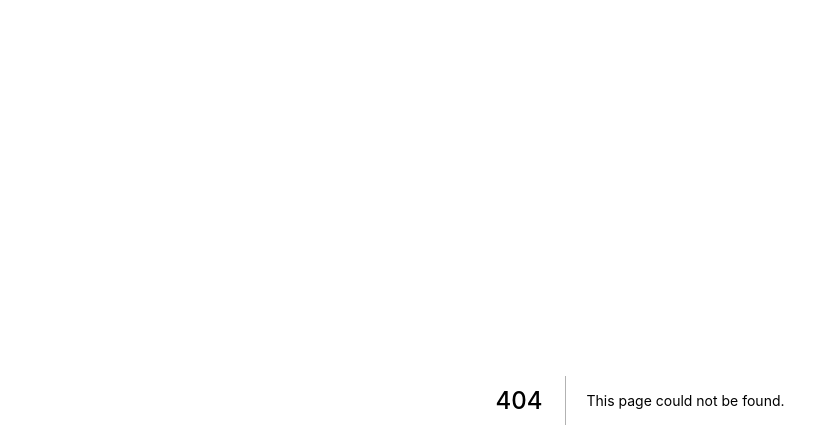
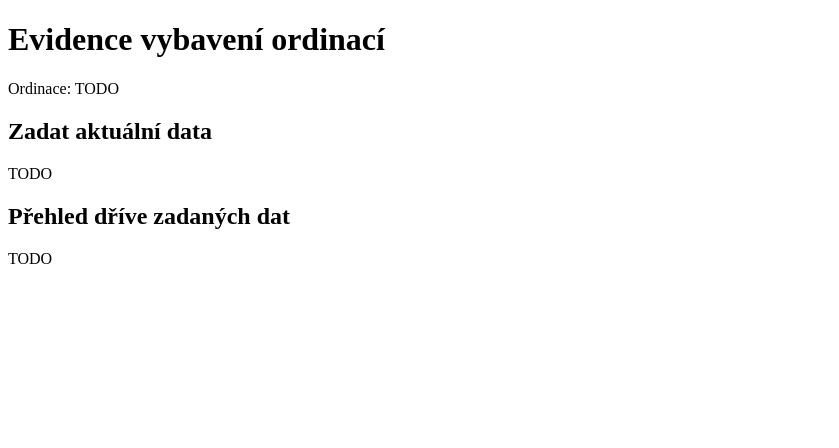
Before and after one commit to messa/covid-praktik, a Next.js app: page /dashboard in a window 1280 px wide. Before the commit this address had no page. Shown: the top 448 px of the page, without its empty margins (0-839 px from the left). Built offline with nearby package versions, Linux system fonts and the light colour scheme.

Commit message:
add page draft: dashboard

```diff
--- /dev/null
+++ b/pages/dashboard.js
@@ -0,0 +1,22 @@
+import Link from 'next/link'
+
+function Login() {
+    return (
+      <div>
+        <h1>Evidence vybavení ordinací</h1>
+
+        Ordinace: TODO
+
+        <h2>Zadat aktuální data</h2>
+
+        TODO
+
+        <h2>Přehled dříve zadaných dat</h2>
+
+        TODO
+
+      </div>
+    )
+  }
+
+  export default Login
--- a/pages/login.js
+++ b/pages/login.js
@@ -1,3 +1,5 @@
+import Link from 'next/link'
+
 function Login() {
     return (
       <div>
@@ -5,6 +7,8 @@ function Login() {
 
         TODO: přihlačovací formulář
 
+        <p><Limk><a href='/dashboard'>Po přihlášení se člověk dostane na tuto stránku</a></Limk></p>
+
       </div>
     )
   }
```
